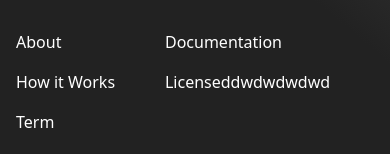
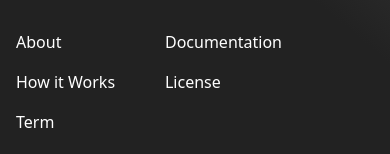
Before and after one commit to bluesky0-0/real-estate-website, a website built with Vite: page index.html in a window 390 px wide. Shown: the part 5486-5640 px from the top of the page. Built offline with nearby package versions, Linux system fonts and the light colour scheme.

Commit message:
mobile version done 07-sep-24

```diff
--- a/index.html
+++ b/index.html
@@ -493,7 +493,7 @@
           <div class="flex flex-col gap-y-4">
             <h2 class="font-bold text-[1.125rem] py-8">More</h2>
             <a href="">Documentation</a>
-            <a href="">Licenseddwdwdwdwd</a>
+            <a href="">License</a>
           </div>
         </div>
       </div>
```
